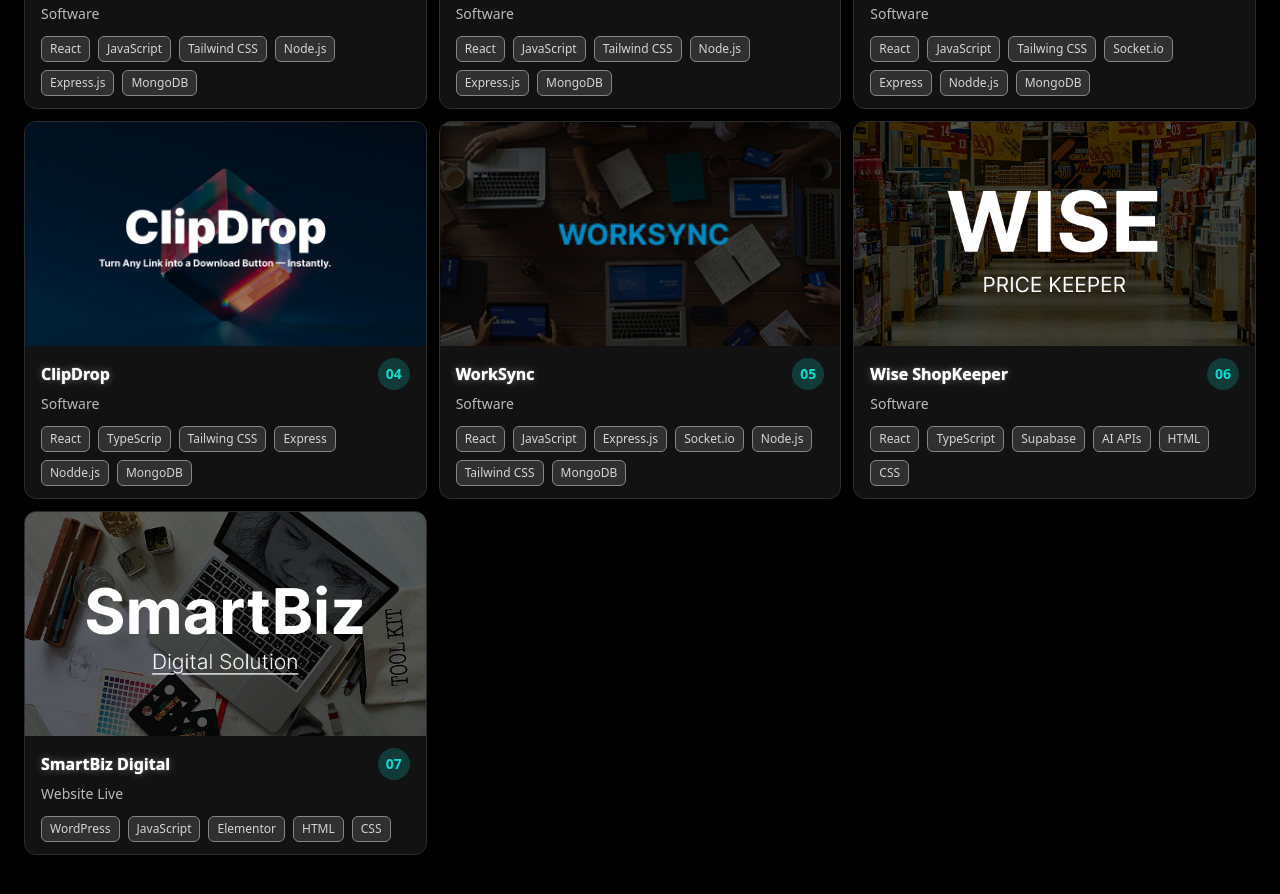
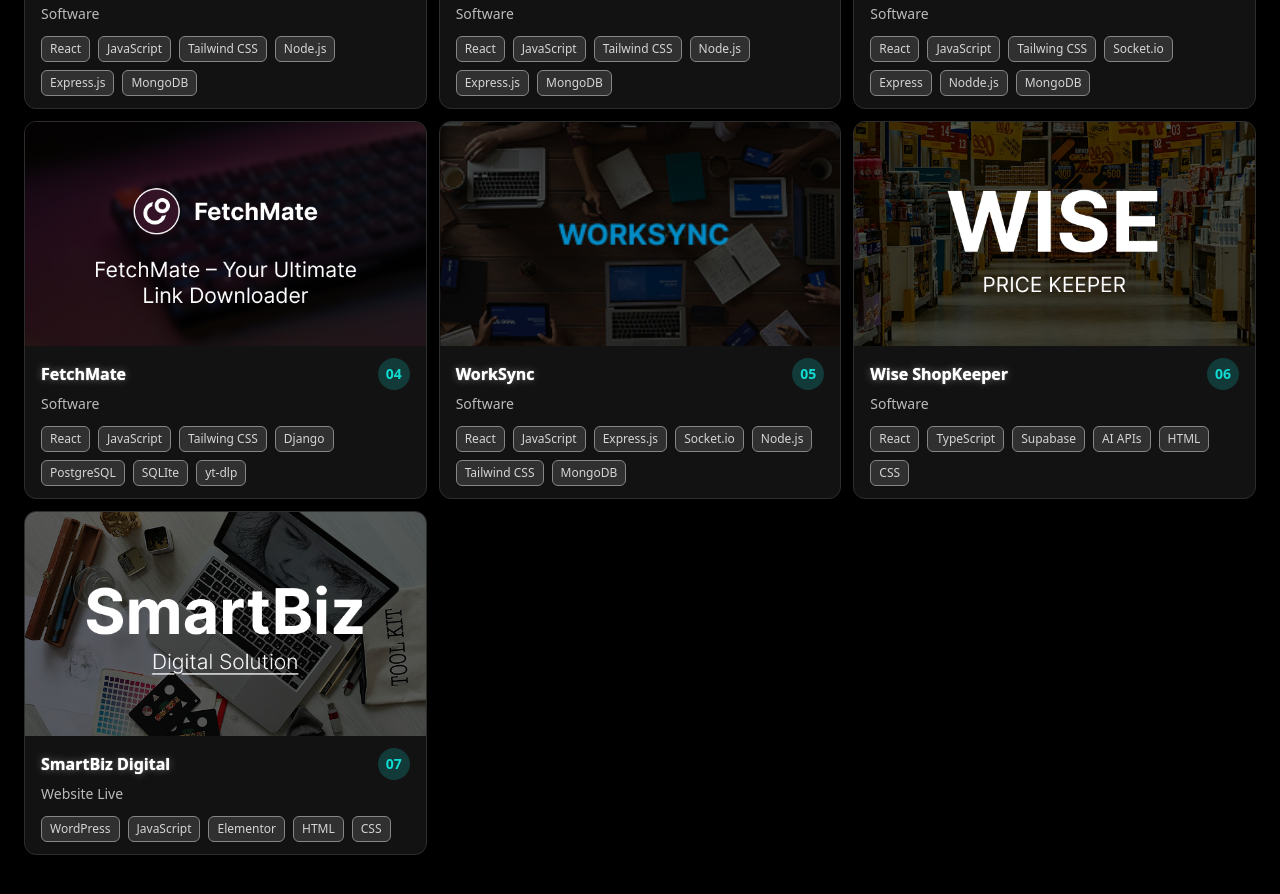
Before and after one commit to khutso-student/Dark-Mode, a React (Vite) app: page / in a window 1280 px wide. Shown: the part 3320-4214 px from the top of the page. Built offline with nearby package versions, Linux system fonts and the light colour scheme.

Commit message:
New Project Inserted

```diff
--- a/src/component/Design.jsx
+++ b/src/component/Design.jsx
@@ -14,6 +14,7 @@ import Adidas from "../assets/Adidas.png";
 import Meetify from "../assets/Meetify.png";
 import Jays from "../assets/Jays.png";
 import VibeConnect from "../assets/VibeConnect.png";
+import FetchMate from '../assets/FetchMate.png';
 
 // ✅ Design Card Component
 const DesignCard = ({ image, title, subtitle, tools = [] }) => {
@@ -164,6 +165,7 @@ export default function Design() {
               <DesignCard image={Meetify} title="Meetify" subtitle="Software" tools={["Figma", "UI Design", "WireFrame"]} />
               <DesignCard image={Jays} title="Jays Electronics" subtitle="Ecommerce" tools={["Figma", "Material Designs", "Brand Colors"]} />
               <DesignCard image={VibeConnect} title="VibeConnect" subtitle="Software Design" tools={["Figma", "Prototype", "Dark Mode UI"]} />
+              <DesignCard image={FetchMate} title="FetchMate" subtitle="Software Design" tools={["Figma", "User Flow", "Dark Theme", "UX Reserach"]} />
             </div>
           </div>
 
--- a/src/pages/Projects.jsx
+++ b/src/pages/Projects.jsx
@@ -10,7 +10,7 @@ import QueFiling from "../assets/QueFiling.png";
 import WisePrice from "../assets/WisePrice.png";
 import SmartBiz from "../assets/SmartBiz.png";
 import Vibe from "../assets/Vibe.png";
-import ClipDrop from '../assets/ClipDrop.png';
+import FetchMateBG from '../assets/FetchMateBG.png';
 
 // ✅ Project Card Component (No TypeScript)
 const ProjectCard = ({ image, title, demoLink, githubLink, category, index, tools = [] }) => {
@@ -164,12 +164,12 @@ export default function Projects() {
               />
 
               <ProjectCard
-                image={ClipDrop}
-                title="ClipDrop"
-                demoLink="https://clip-drop.vercel.app/"
-                githubLink="https://github.com/khutso-student/ClipDrop"
+                image={FetchMateBG}
+                title="FetchMate"
+                demoLink="https://fetch-mate-dusky.vercel.app/"
+                githubLink="https://github.com/khutso-student/FetchMate"
                 category="Software"
-                tools={["React","TypeScrip","Tailwing CSS", "Express","Nodde.js", "MongoDB"]}
+                tools={["React","JavaScript","Tailwing CSS", "Django","PostgreSQL", "SQLIte", "yt-dlp"]}
                 index="04"
               />
 
```
Also changed, not shown: src/assets/FetchMate.png (added), src/assets/FetchMateBG.png (added).
